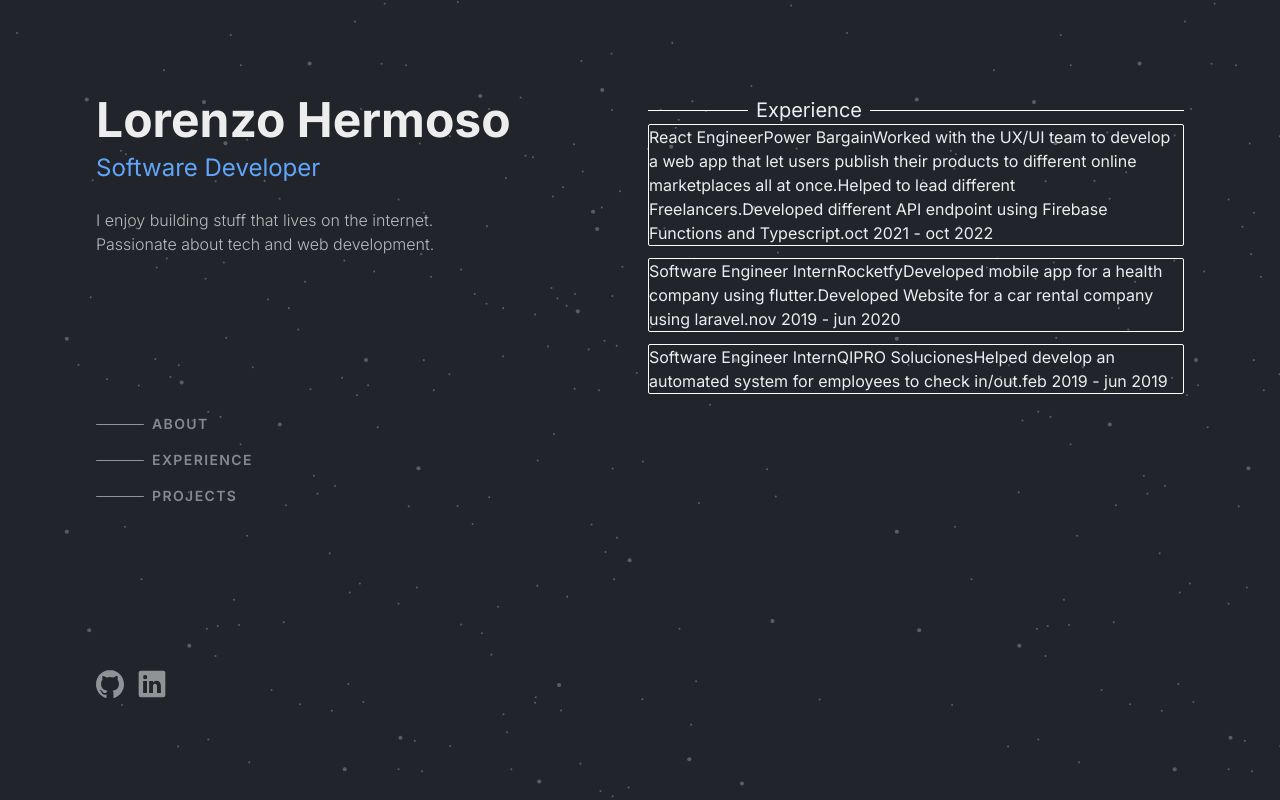
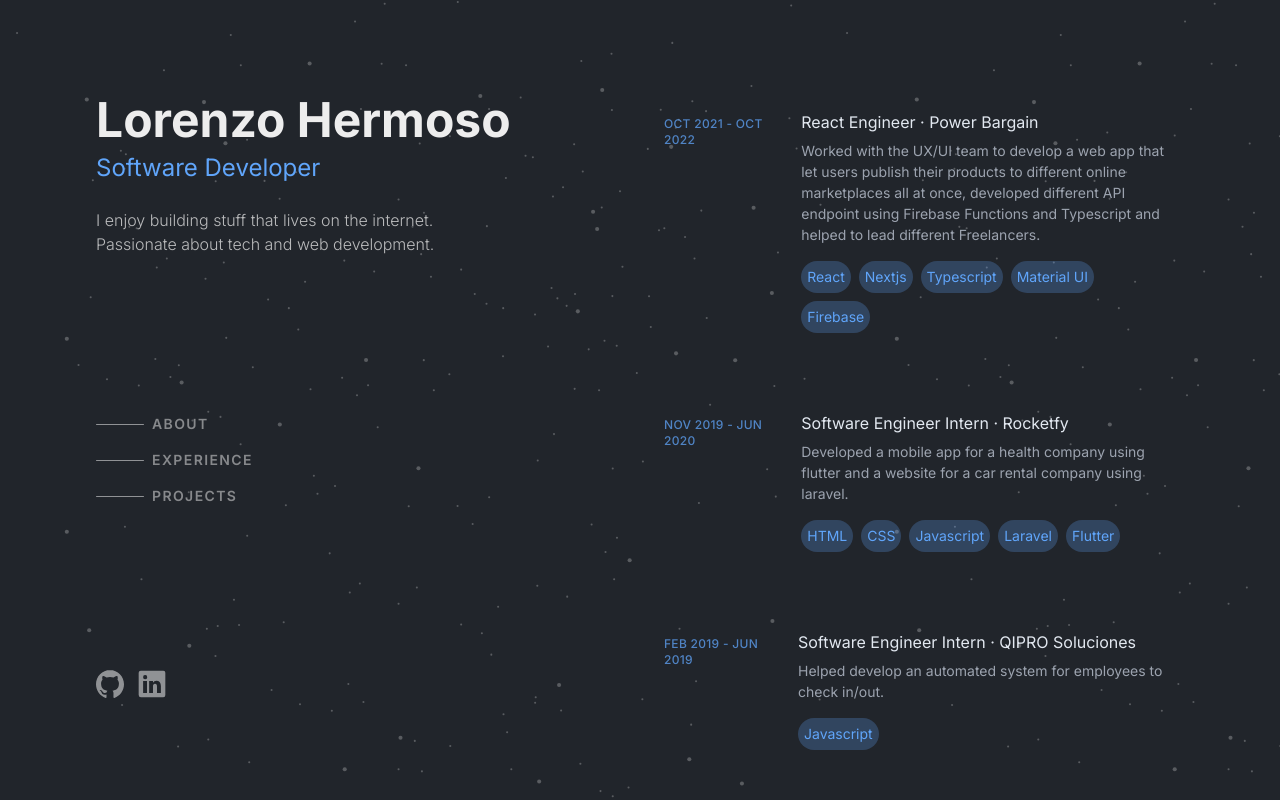
Before and after one commit to lmhmDev/my-portfolio, a Next.js app: page / in a window 1280 px wide. Shown: the top 800 px of the page. Built offline with nearby package versions, Linux system fonts and the light colour scheme.

Commit message:
job cards

```diff
--- a/src/components/experience.tsx
+++ b/src/components/experience.tsx
@@ -4,12 +4,12 @@
 export default function Experience() {
     return (
         <section className='min-h-screen w-full'>
-            <div className='flex items-center'>
+            {/* <div className='flex items-center'>
                 <div className='h-[1px] w-[100px] bg-white' />
                 <p className='mx-2 text-xl'>Experience</p>
                 <div className='h-[1px] flex-grow bg-white' />
-            </div>
-            <div className='flex flex-col gap-3 justify-center items-center'>
+            </div> */}
+            <div className='flex flex-col justify-center items-start'>
                 {
                     jobs.map(job => {
                         return <JobCard key={job.company} job={job} />
--- a/src/components/job-card.tsx
+++ b/src/components/job-card.tsx
@@ -1,4 +1,5 @@
 import { job } from "@/utils/types"
+import TechTag from "./technologyTag"
 
 interface Props {
     job: job
@@ -6,11 +7,20 @@
 
 const JobCard = ({ job }: Props) => {
     return (
-        <div className='border border-white rounded-sm'>
-            {job.position}
-            {job.company}
-            {job.tasks}
-            {job.date}
+        <div className='rounded-sm flex gap-2 mb-12 p-4 w-full'>
+            <p className='min-w-[25%] text-blue-400 opacity-75 uppercase font-medium text-xs mt-1 tracking-wide'>
+                {job.date}
+            </p>
+            <div className='w-[75%]'>
+                <p className='leading-tight text-slate-200'>{job.position} · {job.company}</p>
+                <p className='text-sm leading-normal mt-2 mb-4 text-gray-400'>{job.description}</p>
+                <ul className='flex gap-2 flex-wrap'>
+                    {job.technologies.map(tech => {
+                        return <li key={tech}><TechTag technology={tech} /></li>
+                    })}
+
+                </ul>
+            </div>
         </div>
     )
 }
--- a/src/components/technologyTag.tsx
+++ b/src/components/technologyTag.tsx
@@ -1,18 +1,11 @@
-import { technology } from '../utils/types';
 interface Props {
-    technology: technology
+    technology: string
 }
 
 const TechTag = ({ technology }: Props) => {
-
-    const style = {
-        borderColor: technology.color,
-        color: technology.color
-    }
-
     return (
-        <div style={style} className='w-fit border rounded-2xl p-1.5 flex justify-center items-center'>
-            <p className='text-sm'>{technology.name}</p>
+        <div className='w-fit bg-blue-400 bg-opacity-25 rounded-2xl p-1.5 flex justify-center items-center'>
+            <p className='text-sm text-blue-400'>{technology}</p>
         </div>
     )
 
--- a/src/utils/constants.ts
+++ b/src/utils/constants.ts
@@ -2,3 +2,10 @@
 export const NextTech = 'Nextjs'
 export const TailwindTech = 'Tailwind'
 export const TypescriptTech = 'Typescript'
+export const MaterialTech = 'Material UI'
+export const FirebaseTech = 'Firebase'
+export const JavascriptTech = 'Javascript'
+export const LaravelTech = 'Laravel'
+export const FlutterTech = 'Flutter'
+export const HtmlTech = 'HTML'
+export const CssTech = 'CSS'
--- a/src/utils/jobs.ts
+++ b/src/utils/jobs.ts
@@ -1,31 +1,26 @@
 import { job } from "./types";
+import { ReactTech, NextTech, MaterialTech, FirebaseTech, TypescriptTech, HtmlTech, CssTech, LaravelTech, JavascriptTech, FlutterTech } from './constants';
 
 export const jobs: job[] = [
     {
         position: 'React Engineer',
         company: 'Power Bargain',
-        tasks: [
-            'Worked with the UX/UI team to develop a web app that let users publish their products to different online marketplaces all at once.',
-            'Helped to lead different Freelancers.',
-            'Developed different API endpoint using Firebase Functions and Typescript.'
-        ],
-        date: 'oct 2021 - oct 2022'
+        description: 'Worked with the UX/UI team to develop a web app that let users publish their products to different online marketplaces all at once, developed different API endpoint using Firebase Functions and Typescript and helped to lead different Freelancers.',
+        date: 'oct 2021 - oct 2022',
+        technologies: [ReactTech, NextTech, TypescriptTech, MaterialTech, FirebaseTech]
     },
     {
         position: 'Software Engineer Intern',
         company: 'Rocketfy',
-        tasks: [
-            'Developed mobile app for a health company using flutter.',
-            'Developed Website for a car rental company using laravel.'
-        ],
-        date: 'nov 2019 - jun 2020'
+        description: 'Developed a mobile app for a health company using flutter and a website for a car rental company using laravel.',
+        date: 'nov 2019 - jun 2020',
+        technologies: [HtmlTech, CssTech, JavascriptTech, LaravelTech, FlutterTech]
     },
     {
         position: 'Software Engineer Intern',
         company: 'QIPRO Soluciones',
-        tasks: [
-            'Helped develop an automated system for employees to check in/out.'
-        ],
-        date: 'feb 2019 - jun 2019'
+        description: 'Helped develop an automated system for employees to check in/out.',
+        date: 'feb 2019 - jun 2019',
+        technologies: [JavascriptTech]
     }
 ]
```
Also changed, not shown: src/utils/types.ts (+3 -6 lines).
